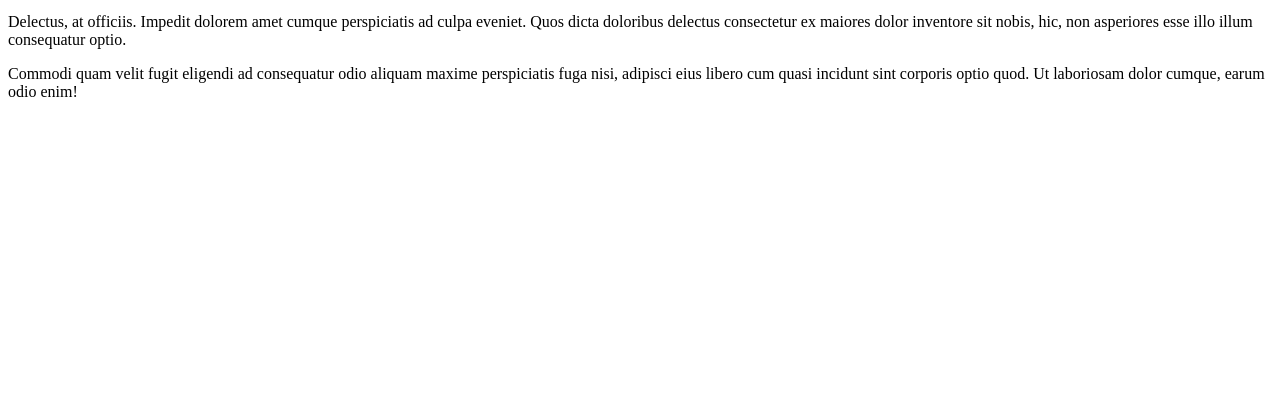
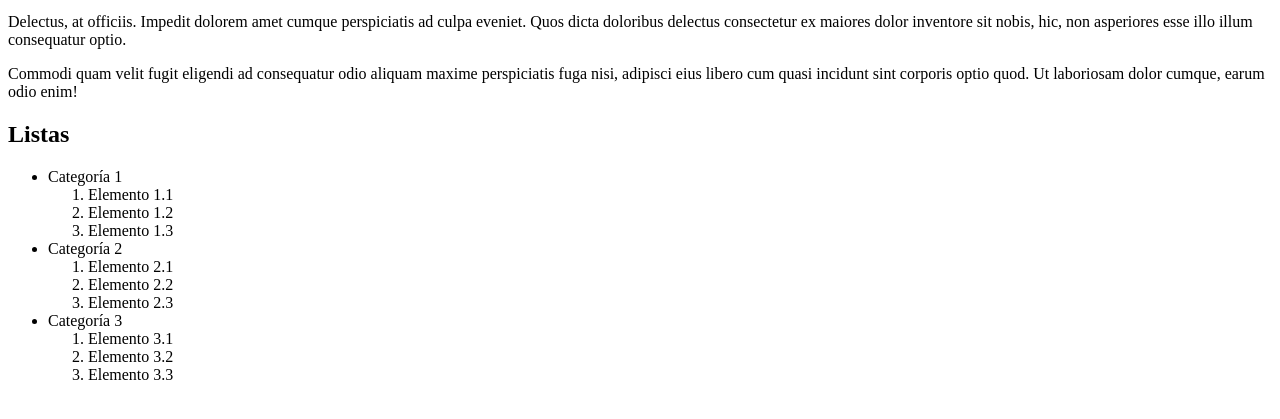
Before and after one commit to ferregsal/web.sample, a website: page index.html in a window 1280 px wide. Shown: the part 119-538 px from the top of the page. Drawn offline with Linux system fonts and the light colour scheme.

Commit message:
AddLists

```diff
--- a/index.html
+++ b/index.html
@@ -49,5 +49,33 @@
       perspiciatis fuga nisi, adipisci eius libero cum quasi incidunt sint
       corporis optio quod. Ut laboriosam dolor cumque, earum odio enim!
     </p>
+
+    <h2>Listas</h2>
+    <ul>
+      <li>
+        Categoría 1
+        <ol>
+          <li>Elemento 1.1</li>
+          <li>Elemento 1.2</li>
+          <li>Elemento 1.3</li>
+        </ol>
+      </li>
+      <li>
+        Categoría 2
+        <ol>
+          <li>Elemento 2.1</li>
+          <li>Elemento 2.2</li>
+          <li>Elemento 2.3</li>
+        </ol>
+      </li>
+      <li>
+        Categoría 3
+        <ol>
+          <li>Elemento 3.1</li>
+          <li>Elemento 3.2</li>
+          <li>Elemento 3.3</li>
+        </ol>
+      </li>
+    </ul>
   </body>
 </html>
```
